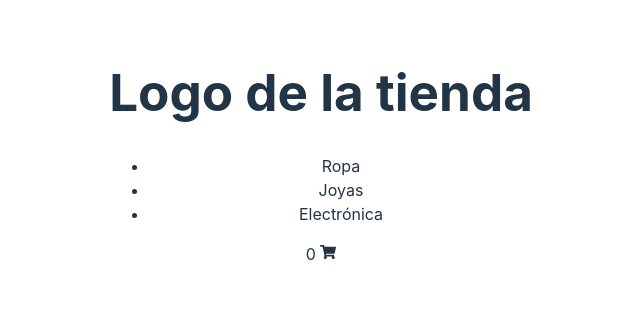
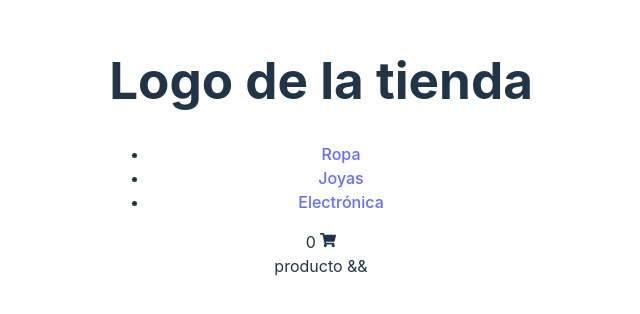
Before and after one commit to llaruina/coder-react, a React (Vite) app: page /detalle/1 in a window 1280 px wide. Shown: the part 252-566 px from the top of the page, without its empty margins (319-959 px from the left). Built offline with nearby package versions, Linux system fonts and the light colour scheme.

Commit message:
Filtra por categoria

```diff
--- a/mocks/asyncMock.js
+++ b/mocks/asyncMock.js
@@ -164,7 +164,7 @@ export const getProductoPorId = (id) => {
     return new Promise((resolve, reject) => {
         setTimeout(() => {
             if (true) {
-                resolve(items.find(e => e.id == id))
+                resolve(items.find(e => e.id.toString() == id))
             } else {
                 reject("No se pudo obtener el producto")
             }
--- a/src/App.jsx
+++ b/src/App.jsx
@@ -1,5 +1,4 @@
 import { useState } from 'react'
-import viteLogo from '/vite.svg'
 import './App.css'
 import NavBar from './componentes/NavBar/NavBar'
 import ItemListConteiner from './componentes/ItemListConteiner/ItemListConteiner'
@@ -7,7 +6,6 @@ import ItemDetailConteiner from './componentes/ItemDetailConteiner/ItemDetailCon
 import { BrowserRouter, Routes, Route } from 'react-router-dom'
 
 function App() {
-  const [count, setCount] = useState(0)
 
   return (
     <>
@@ -16,7 +14,8 @@ function App() {
 
         <Routes>
           <Route path='/' element={<ItemListConteiner />} />
-          <Route path='/detalle' element={<ItemDetailConteiner />} />
+          <Route path='/categoria/:cat' element={<ItemListConteiner />} />
+          <Route path='/detalle/:id' element={<ItemDetailConteiner />} />
         </Routes>
       </BrowserRouter>
     </>
--- a/src/componentes/Item/Item.jsx
+++ b/src/componentes/Item/Item.jsx
@@ -1,12 +1,13 @@
-import react from 'react'
+import React from 'react'
+import { Link } from 'react-router-dom'
 
-const Item = ({e}) => {
+const Item = ({ e }) => {
     return (
         <div>
             <h2>{e.titulo} </h2>
-            <img src={e.imagen} alt ="foto del producto" />
+            <img src={e.imagen} alt="foto del producto" />
             <p>${e.precio}</p>
-            <button>Ver detalles</button>
+            <Link to={`/detalle/${e.id}`}>Ver detalle </Link>
         </div>
     )
 
--- a/src/componentes/ItemDetailConteiner/ItemDetailConteiner.jsx
+++ b/src/componentes/ItemDetailConteiner/ItemDetailConteiner.jsx
@@ -1,19 +1,21 @@
 import React, { useEffect, useState } from 'react'
 import { getProductoPorId, getProductos } from '../../../mocks/asyncMock'
 import ItemDetail from '../ItemDetail/ItemDetail'
+import {useParams} from 'react-router-dom'
+
 
 export const ItemDetailContainer = () => {
 
     const [producto, setProducto] = useState({})
     const [loading, setLoading] = useState(true)
     const [error, setError] = useState()
-    const [idProducto, setIdProducto] = useState(1)
     const [mensaje, setMensaje] = useState('')
 
+    const {id} = useParams()
 
     useEffect(() => {
-        getProductoPorId(1).then(res => setProducto(res)).finally(() => setLoading(false))
-    }, [idProducto])
+        getProductoPorId(id).then(res => setProducto(res)).finally(() => setLoading(false))
+    }, [])
 
     if (loading) {
         return (
@@ -24,6 +26,8 @@ export const ItemDetailContainer = () => {
 
     return (
         <div>
+
+            producto &&
             <ItemDetail producto={producto} />
         </div>
     )
--- a/src/componentes/ItemListConteiner/ItemListConteiner.jsx
+++ b/src/componentes/ItemListConteiner/ItemListConteiner.jsx
@@ -1,6 +1,7 @@
 import React, { useEffect, useState } from 'react'
 import { getProductos } from '../../../mocks/asyncMock.js'
 import ItemList from '../ItemList/ItemList.jsx'
+import { useParams } from 'react-router-dom'
 
 
 
@@ -9,10 +10,17 @@ const ItemListConteiner = () => {
     const [loading, setLoading] = useState(true)
     const [error, setError] = useState()
 
+    const { cat } = useParams()
+
     useEffect(() => {
-        getProductos().then(res => setProductos(res)).finally(() => setLoading(false))
-        console.log(productos)
-    }, [])
+
+        if (cat) {
+            getProductos().then(res => setProductos(res.filter(e => e.categoria === cat))).finally(setLoading(false))
+            console.log(productos)
+        } else {
+            getProductos().then(res => setProductos(res)).finally(setLoading(false))
+        }
+    }, [cat])
 
     if (loading) {
         return (
--- a/src/componentes/NavBar/NavBar.jsx
+++ b/src/componentes/NavBar/NavBar.jsx
@@ -1,5 +1,6 @@
 import React from 'react';
 import CartWidget from '../CartWidget/CartWidget.jsx'
+import { Link } from 'react-router-dom';
 
 const NavBar = () => {
 
@@ -8,9 +9,15 @@ const NavBar = () => {
             <h1>Logo de la tienda</h1>
 
             <ul>
-                <li> Ropa </li>
-                <li> Joyas </li>
-                <li> Electrónica </li>
+                <li>
+                    <Link to={`/categoria/ropa`}> Ropa </Link>
+                </li>
+                <li>
+                    <Link to={`/categoria/joyas`}> Joyas </Link>
+                </li>
+                <li>
+                    <Link to={`/categoria/electronica`}> Electrónica </Link>
+                </li>
             </ul>
 
             <CartWidget />
```
